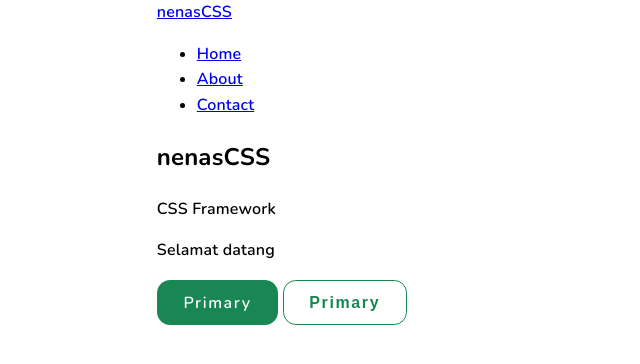
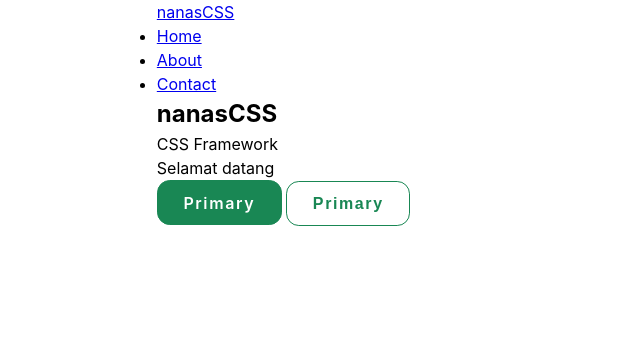
Before and after one commit to aliefrahman/nanascssframework, a website: page index.html in a window 1280 px wide. Shown: the whole page, without its empty margins (0-640 px from the left). Drawn offline with nearby package versions, Linux system fonts and the light colour scheme.

Commit message:
add variables, layout grids, change base and update main index.html

```diff
--- a/index.html
+++ b/index.html
@@ -3,7 +3,7 @@
   <head>
     <meta charset="UTF-8" />
     <meta name="viewport" content="width=device-width, initial-scale=1.0" />
-    <title>nenasCSS | CSS Framework</title>
+    <title>nanascss | CSS Framework</title>
     <link rel="preconnect" href="https://fonts.googleapis.com" />
     <link rel="preconnect" href="https://fonts.gstatic.com" crossorigin />
     <link
@@ -17,7 +17,7 @@
       <div class="row">
         <div class="column column-offset-10">
           <nav class="navbar">
-            <a href="#" class="navbar-brand">nenasCSS</a>
+            <a href="#" class="navbar-brand">nanasCSS</a>
             <ul class="navbar-nav">
               <li class="nav-item">
                 <a href="#" class="nav-link">Home</a>
@@ -29,7 +29,7 @@
                 <a href="#" class="nav-link">Contact</a>
               </li>
             </ul>
-          <h1 class="title">nenasCSS</h1>
+          <h1 class="title">nanasCSS</h1>
           <p class="subtitle">CSS Framework</p>
           <p>Selamat datang</p>
           <!-- Default Button -->
--- a/src/scss/base/_Base.scss
+++ b/src/scss/base/_Base.scss
@@ -1,23 +1,25 @@
 // Base
 // ––––––––––––––––––––––––––––––––––––––––––––––––––
-
-html {
-  font-size: 100%;
-  box-sizing: border-box;
-}
 
 *,
 *::before,
 *::after {
-  box-sizing: inherit;
+  box-sizing: border-box;
+  margin: 0;
+  padding: 0;
 }
+
+html {
+  font-size: 16px;
+  -webkit-text-size-adjust: 100%;
+  -webkit-tap-highlight-color: rgba(0, 0, 0, 0);
+}
+
 // Default body styles
 body {
-  margin: 0;
-  padding: 0;
-  font-family: 'Nunito','Plus Jakarta Sans', 'Helvetica Neue', 'Helvetica', 'Arial', serif;
-  //font-size: 1rem; // Currently ems cause chrome bug misinterpreting rems on body element
-  font-weight: 600;
-  letter-spacing: .01rem;
-  line-height: 1.6;
+  font-family: $font-family-base;
+  font-size: $font-size-base;
+  line-height: $line-height-base;
+  -webkit-font-smoothing: antialiased;
+  -moz-osx-font-smoothing: grayscale;
 }
--- a/src/scss/main.scss
+++ b/src/scss/main.scss
@@ -5,6 +5,9 @@
 // Modules
 // ––––––––––––––––––––––––––––––––––––––––––––––––––
 @import 'base/Color';
+@import 'variables/Variables';
 @import 'base/Base';
+
+
 @import 'components/Button';
 @import 'layout/Grid';
--- /dev/null
+++ b/src/scss/variables/_Variables.scss
@@ -0,0 +1,4 @@
+// Typography
+$font-family-base: -apple-system, BlinkMacSystemFont, 'Nunito','Plus Jakarta Sans', 'Helvetica Neue', 'Helvetica', 'Arial', serif;
+$font-size-base: 1rem;
+$line-height-base: 1.5;
```
Also changed, not shown: dist/styles.css, 1 other file.
